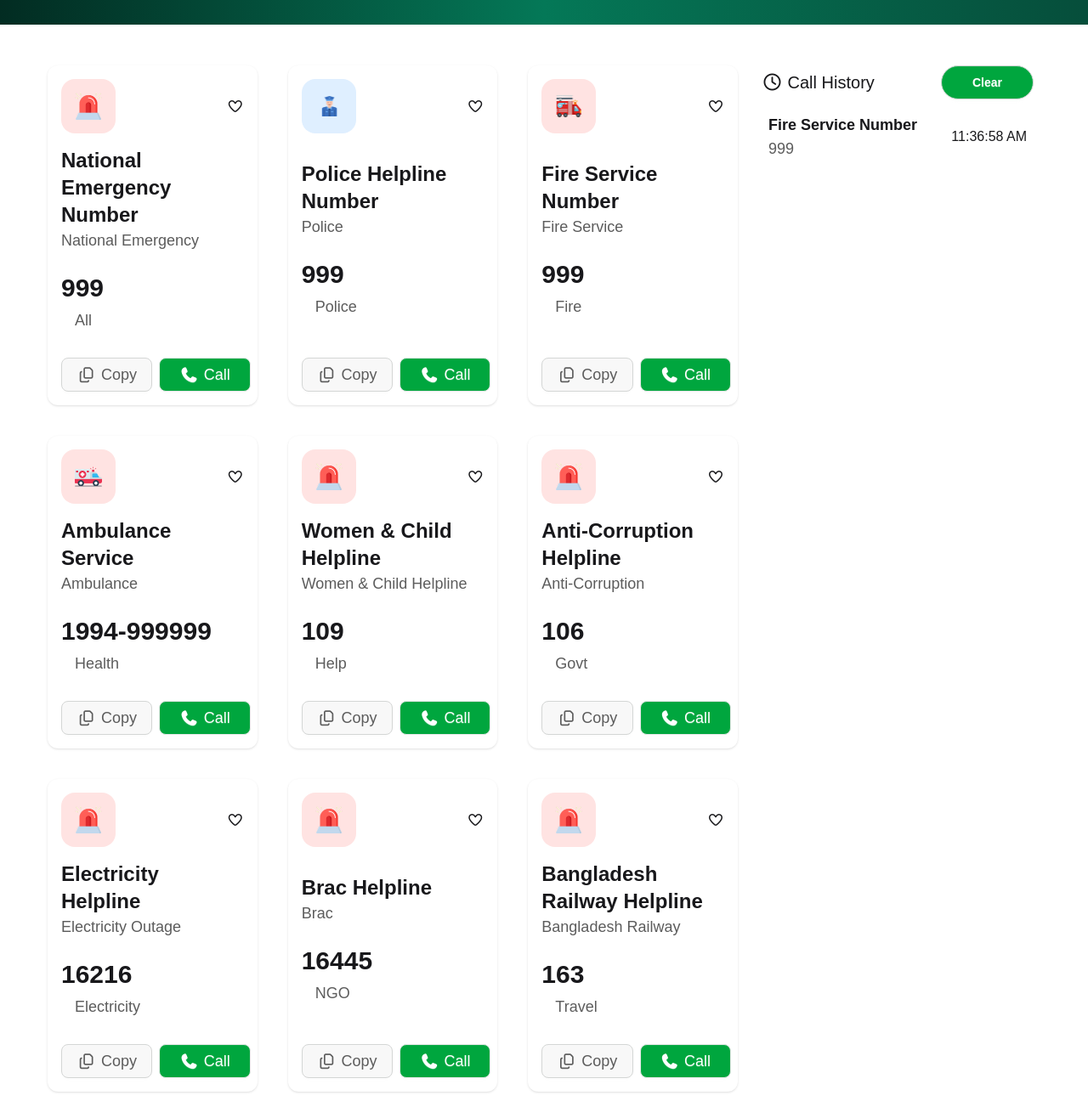
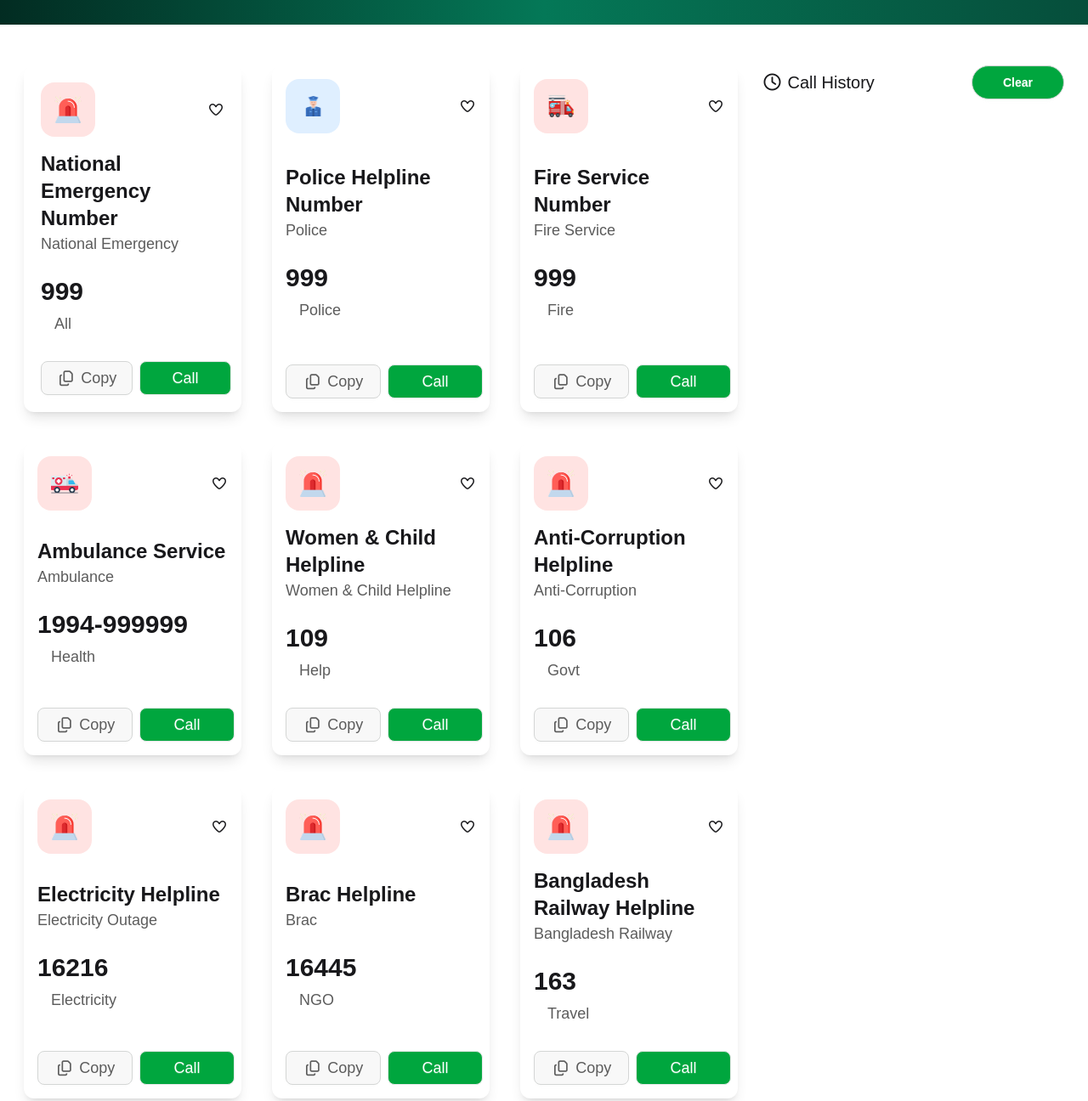
Before and after one commit to argolamrasul01/Hotline-project, a plain HTML site: page index.html in a window 1280 px wide. Shown: the part 315-1611 px from the top of the page at 85% size. Drawn offline with nearby package versions, Linux system fonts and the light colour scheme; a web font is replaced by a local one.

Commit message:
card section design and functionality completed

```diff
--- a/index.html
+++ b/index.html
@@ -3,7 +3,7 @@
   <head>
     <meta charset="UTF-8" />
     <meta name="viewport" content="width=device-width, initial-scale=1.0" />
-    <title>Govt. Emergency Hotline</title>
+    <title>Emergency Service Directory</title>
     <link rel="stylesheet" href="style.css" />
     <link
       rel="stylesheet"
@@ -30,11 +30,11 @@
       </div>
       <div class="flex items-center gap-5 nav-2">
         <p class="flex">
-          <span class="text-bold">0</span>
+          <span id="count" class="text-bold">0</span>
           <img src="assets/heart.png" alt="Favourite" class="w-6 h-6 ml-2" />
         </p>
         <p class="flex">
-          <span class="text-bold">100</span>
+          <span class="text-bold" id="coin">100</span>
           <img src="assets/coin.png" alt="coin" class="w-6 h-6 ml-2" />
         </p>
 
@@ -68,32 +68,33 @@
 
     <!-- card section start here -->
     <section class="grid grid-cols-[70%_30%]">
-      <section class="grid grid-cols-3 my-12 gap-9 ml-14 mr-7">
+      <section class="grid grid-cols-3 my-12 gap-9 ml-7 mr-7">
         <!-- Card - 1 -->
         <div
-          class="card-container bg-white shadow-sm rounded-xl flex flex-col justify-between h-full min-h-[300px] p-4"
+          class="card-container bg-white shadow-lg rounded-xl flex flex-col justify-between h-full min-h-[300px] p-5"
         >
-          <div class="flex items-center justify-between">
+          <div id="container" class="flex items-center justify-between">
             <div class="bg-[#ffe3e2] p-4 inline-block rounded-[16px]">
               <img src="assets/emergency.png" alt="emergency" class="w-8 h-8" />
             </div>
-            <i id="heart-icon" class="fa-regular fa-heart"></i>
+            <i class="cursor-pointer fa-regular fa-heart heart"></i>
           </div>
           <div>
-            <p class="mt-4 text-2xl text-bold">National Emergency Number</p>
+            <p class="mt-4 text-2xl text-bold name">
+              National Emergency Number
+            </p>
             <p class="text-lg text-[#5C5C5C]">National Emergency</p>
-            <p class="mt-6 text-3xl text-bold">999</p>
+            <p class="mt-6 text-3xl text-bold number">999</p>
             <p class="text-lg text-[#5C5C5C] mb-6 px-4 py-[6px]">All</p>
           </div>
           <div class="flex">
             <button
-              class="w-1/2 text-lg btn text-regular text-[#5C5C5C] border-solid border-[#d4d6d5] rounded-lg mr-2"
+              class="w-1/2 text-lg btn text-regular text-[#5C5C5C] border-solid border-[#d4d6d5] hover:bg-black hover:text-white rounded-lg mr-2"
             >
               <i class="fa-regular fa-copy"></i>Copy
             </button>
                   <button
-              class="w-1/2 text-lg btn text-regular text-white bg-[#00a63e] border-solid rounded-lg"
-            >
+              class="w-1/2 text-lg btn text-regular text-white bg-[#00a63e] border-solid rounded-lg hover:text-[#5C5C5C] hover:border-[#d4d6d5] hover:border-solid hover:bg-white call"
               <i class="fa-solid fa-phone"></i>Call
             </button>
           </div>
@@ -101,29 +102,28 @@
 
         <!-- Card - 2 -->
         <div
-          class="card-container bg-white shadow-sm rounded-xl flex flex-col justify-between h-full min-h-[300px] p-4"
+          class="card-container bg-white shadow-lg rounded-xl flex flex-col justify-between h-full min-h-[300px] p-4"
         >
           <div class="flex items-center justify-between">
             <div class="bg-[#DFEFFF] p-4 inline-block rounded-[16px]">
               <img src="assets/police.png" alt="emergency" class="w-8 h-8" />
             </div>
-            <i id="heart-icon" class="fa-regular fa-heart"></i>
+            <i class="cursor-pointer fa-regular fa-heart heart"></i>
           </div>
           <div>
-            <p class="mt-4 text-2xl text-bold">Police Helpline Number</p>
+            <p class="mt-4 text-2xl text-bold name">Police Helpline Number</p>
             <p class="text-lg text-[#5C5C5C]">Police</p>
-            <p class="mt-6 text-3xl text-bold">999</p>
+            <p class="mt-6 text-3xl text-bold number">999</p>
             <p class="text-lg text-[#5C5C5C] mb-6 px-4 py-[6px]">Police</p>
           </div>
           <div class="flex">
             <button
-              class="w-1/2 text-lg btn text-regular text-[#5C5C5C] border-solid border-[#d4d6d5] rounded-lg mr-2"
+              class="w-1/2 text-lg btn text-regular text-[#5C5C5C] border-solid border-[#d4d6d5] hover:bg-black hover:text-white rounded-lg mr-2"
             >
               <i class="fa-regular fa-copy"></i>Copy
             </button>
                   <button
-              class="w-1/2 text-lg btn text-regular text-white bg-[#00a63e] border-solid rounded-lg"
-            >
+              class="w-1/2 text-lg btn text-regular text-white bg-[#00a63e] border-solid rounded-lg hover:text-[#5C5C5C] hover:border-[#d4d6d5] hover:border-solid hover:bg-white call"
               <i class="fa-solid fa-phone"></i>Call
             </button>
           </div>
@@ -131,7 +131,7 @@
 
         <!-- Card - 3 -->
         <div
-          class="card-container bg-white shadow-sm rounded-xl flex flex-col justify-between h-full min-h-[300px] p-4"
+          class="card-container bg-white shadow-lg rounded-xl flex flex-col justify-between h-full min-h-[300px] p-4"
         >
           <div class="flex items-center justify-between">
             <div class="bg-[#ffe3e2] p-4 inline-block rounded-[16px]">
@@ -141,23 +141,22 @@
                 class="w-8 h-8"
               />
             </div>
-            <i id="heart-icon" class="fa-regular fa-heart"></i>
+            <i class="cursor-pointer fa-regular fa-heart heart"></i>
           </div>
           <div>
-            <p class="mt-4 text-2xl text-bold">Fire Service Number</p>
+            <p class="mt-4 text-2xl text-bold name">Fire Service Number</p>
             <p class="text-lg text-[#5C5C5C]">Fire Service</p>
-            <p class="mt-6 text-3xl text-bold">999</p>
+            <p class="mt-6 text-3xl text-bold number">999</p>
             <p class="text-lg text-[#5C5C5C] mb-6 px-4 py-[6px]">Fire</p>
           </div>
           <div class="flex">
             <button
-              class="w-1/2 text-lg btn text-regular text-[#5C5C5C] border-solid border-[#d4d6d5] rounded-lg mr-2"
+              class="w-1/2 text-lg btn text-regular text-[#5C5C5C] border-solid border-[#d4d6d5] hover:bg-black hover:text-white rounded-lg mr-2"
             >
               <i class="fa-regular fa-copy"></i>Copy
             </button>
                   <button
-              class="w-1/2 text-lg btn text-regular text-white bg-[#00a63e] border-solid rounded-lg"
-            >
+              class="w-1/2 text-lg btn text-regular text-white bg-[#00a63e] border-solid rounded-lg hover:text-[#5C5C5C] hover:border-[#d4d6d5] hover:border-solid hover:bg-white call"
               <i class="fa-solid fa-phone"></i>Call
             </button>
           </div>
@@ -165,29 +164,27 @@
 
         <!-- Card - 4 -->
         <div
-          class="card-container bg-white shadow-sm rounded-xl flex flex-col justify-between h-full min-h-[300px] p-4"
+          class="card-container bg-white shadow-lg rounded-xl flex flex-col justify-between h-full min-h-[300px] p-4"
         >
           <div class="flex items-center justify-between">
-            <div class="bg-[#ffe3e2] p-4 inline-block rounded-[16px]">
+            <div class="bg-[#FFE3E2] p-4 inline-block rounded-[16px]">
               <img src="assets/ambulance.png" alt="emergency" class="w-8 h-8" />
             </div>
-            <i id="heart-icon" class="fa-regular fa-heart"></i>
+            <i class="cursor-pointer fa-regular fa-heart heart"></i>
           </div>
           <div>
-            <p class="mt-4 text-2xl text-bold">Ambulance Service</p>
+            <p class="mt-4 text-2xl text-bold name">Ambulance Service</p>
             <p class="text-lg text-[#5C5C5C]">Ambulance</p>
-            <p class="mt-6 text-3xl text-bold">1994-999999</p>
+            <p class="mt-6 text-3xl text-bold number">1994-999999</p>
             <p class="text-lg text-[#5C5C5C] mb-6 px-4 py-[6px]">Health</p>
           </div>
           <div class="flex">
             <button
-              class="w-1/2 text-lg btn text-regular text-[#5C5C5C] border-solid border-[#d4d6d5] rounded-lg mr-2"
-            >
+              class="w-1/2 text-lg btn text-regular text-[#5C5C5C] border-solid border-[#d4d6d5] hover:bg-black hover:text-white rounded-lg mr-2">
               <i class="fa-regular fa-copy"></i>Copy
             </button>
             <button
-              class="w-1/2 text-lg btn text-regular text-white bg-[#00a63e] border-solid rounded-lg"
-            >
+              class="w-1/2 text-lg btn text-regular text-white bg-[#00a63e] border-solid rounded-lg hover:text-[#5C5C5C] hover:border-[#d4d6d5] hover:border-solid hover:bg-white call"
               <i class="fa-solid fa-phone"></i>Call
             </button>
           </div>
@@ -195,13 +192,13 @@
 
         <!-- Card - 5 -->
         <div
-          class="card-container bg-white shadow-sm rounded-xl flex flex-col justify-between h-full min-h-[300px] p-4"
+          class="card-container bg-white shadow-lg rounded-xl flex flex-col justify-between h-full min-h-[300px] p-4"
         >
           <div class="flex items-center justify-between">
             <div class="bg-[#ffe3e2] p-4 inline-block rounded-[16px]">
               <img src="assets/emergency.png" alt="emergency" class="w-8 h-8" />
             </div>
-            <i id="heart-icon" class="fa-regular fa-heart"></i>
+            <i class="cursor-pointer fa-regular fa-heart heart"></i>
           </div>
           <div>
             <p class="mt-4 text-2xl text-bold">Women & Child Helpline</p>
@@ -211,13 +208,12 @@
           </div>
           <div class="flex">
             <button
-              class="w-1/2 text-lg btn text-regular text-[#5C5C5C] border-solid border-[#d4d6d5] rounded-lg mr-2"
+              class="w-1/2 text-lg btn text-regular text-[#5C5C5C] border-solid border-[#d4d6d5] hover:bg-black hover:text-white rounded-lg mr-2"
             >
               <i class="fa-regular fa-copy"></i>Copy
             </button>
                   <button
-              class="w-1/2 text-lg btn text-regular text-white bg-[#00a63e] border-solid rounded-lg"
-            >
+              class="w-1/2 text-lg btn text-regular text-white bg-[#00a63e] border-solid rounded-lg hover:text-[#5C5C5C] hover:border-[#d4d6d5] hover:border-solid hover:bg-white call"
               <i class="fa-solid fa-phone"></i>Call
             </button>
           </div>
@@ -225,13 +221,13 @@
 
         <!-- Card - 6 -->
         <div
-          class="card-container bg-white shadow-sm rounded-xl flex flex-col justify-between h-full min-h-[300px] p-4"
+          class="card-container bg-white shadow-lg rounded-xl flex flex-col justify-between h-full min-h-[300px] p-4"
         >
           <div class="flex items-center justify-between">
             <div class="bg-[#ffe3e2] p-4 inline-block rounded-[16px]">
               <img src="assets/emergency.png" alt="emergency" class="w-8 h-8" />
             </div>
-            <i id="heart-icon" class="fa-regular fa-heart"></i>
+            <i class="cursor-pointer fa-regular fa-heart heart"></i>
           </div>
           <div>
             <p class="mt-4 text-2xl text-bold">Anti-Corruption Helpline</p>
@@ -241,13 +237,12 @@
           </div>
           <div class="flex">
             <button
-              class="w-1/2 text-lg btn text-regular text-[#5C5C5C] border-solid border-[#d4d6d5] rounded-lg mr-2"
+              class="w-1/2 text-lg btn text-regular text-[#5C5C5C] border-solid border-[#d4d6d5] hover:bg-black hover:text-white rounded-lg mr-2"
             >
               <i class="fa-regular fa-copy"></i>Copy
             </button>
                   <button
-              class="w-1/2 text-lg btn text-regular text-white bg-[#00a63e] border-solid rounded-lg"
-            >
+              class="w-1/2 text-lg btn text-regular text-white bg-[#00a63e] border-solid rounded-lg hover:text-[#5C5C5C] hover:border-[#d4d6d5] hover:border-solid hover:bg-white call"
               <i class="fa-solid fa-phone"></i>Call
             </button>
           </div>
@@ -255,13 +250,13 @@
 
         <!-- Card - 7 -->
         <div
-          class="card-container bg-white shadow-sm rounded-xl flex flex-col justify-between h-full min-h-[300px] p-4"
+          class="card-container bg-white shadow-lg rounded-xl flex flex-col justify-between h-full min-h-[300px] p-4"
         >
           <div class="flex items-center justify-between">
             <div class="bg-[#ffe3e2] p-4 inline-block rounded-[16px]">
               <img src="assets/emergency.png" alt="emergency" class="w-8 h-8" />
             </div>
-            <i id="heart-icon" class="fa-regular fa-heart"></i>
+            <i class="cursor-pointer fa-regular fa-heart heart"></i>
           </div>
           <div>
             <p class="mt-4 text-2xl text-bold">Electricity Helpline</p>
@@ -271,13 +266,12 @@
           </div>
           <div class="flex">
             <button
-              class="w-1/2 text-lg btn text-regular text-[#5C5C5C] border-solid border-[#d4d6d5] rounded-lg mr-2"
+              class="w-1/2 text-lg btn text-regular text-[#5C5C5C] border-solid border-[#d4d6d5] hover:bg-black hover:text-white rounded-lg mr-2"
             >
               <i class="fa-regular fa-copy"></i>Copy
             </button>
                   <button
-              class="w-1/2 text-lg btn text-regular text-white bg-[#00a63e] border-solid rounded-lg"
-            >
+              class="w-1/2 text-lg btn text-regular text-white bg-[#00a63e] border-solid rounded-lg hover:text-[#5C5C5C] hover:border-[#d4d6d5] hover:border-solid hover:bg-white call"
               <i class="fa-solid fa-phone"></i>Call
             </button>
           </div>
@@ -285,13 +279,13 @@
 
         <!-- Card - 8 -->
         <div
-          class="card-container bg-white shadow-sm rounded-xl flex flex-col justify-between h-full min-h-[300px] p-4"
+          class="card-container bg-white shadow-lg rounded-xl flex flex-col justify-between h-full min-h-[300px] p-4"
         >
           <div class="flex items-center justify-between">
             <div class="bg-[#ffe3e2] p-4 inline-block rounded-[16px]">
               <img src="assets/emergency.png" alt="emergency" class="w-8 h-8" />
             </div>
-            <i id="heart-icon" class="fa-regular fa-heart"></i>
+            <i class="cursor-pointer fa-regular fa-heart heart"></i>
           </div>
           <div>
             <p class="mt-4 text-2xl text-bold">Brac Helpline</p>
@@ -301,13 +295,12 @@
           </div>
           <div class="flex">
             <button
-              class="w-1/2 text-lg btn text-regular text-[#5C5C5C] border-solid border-[#d4d6d5] rounded-lg mr-2"
+              class="w-1/2 text-lg btn text-regular text-[#5C5C5C] border-solid border-[#d4d6d5] hover:bg-black hover:text-white rounded-lg mr-2"
             >
               <i class="fa-regular fa-copy"></i>Copy
             </button>
                   <button
-              class="w-1/2 text-lg btn text-regular text-white bg-[#00a63e] border-solid rounded-lg"
-            >
+              class="w-1/2 text-lg btn text-regular text-white bg-[#00a63e] border-solid rounded-lg hover:text-[#5C5C5C] hover:border-[#d4d6d5] hover:border-solid hover:bg-white call"
               <i class="fa-solid fa-phone"></i>Call
             </button>
           </div>
@@ -315,13 +308,13 @@
 
         <!-- Card - 9 -->
         <div
-          class="card-container bg-white shadow-sm rounded-xl flex flex-col justify-between h-full min-h-[300px] p-4"
+          class="card-container bg-white shadow-lg rounded-xl flex flex-col justify-between h-full min-h-[300px] p-4"
         >
           <div class="flex items-center justify-between">
             <div class="bg-[#ffe3e2] p-4 inline-block rounded-[16px]">
               <img src="assets/emergency.png" alt="emergency" class="w-8 h-8" />
             </div>
-            <i id="heart-icon" class="fa-regular fa-heart"></i>
+            <i class="cursor-pointer fa-regular fa-heart heart"></i>
           </div>
           <div>
             <p class="mt-4 text-2xl text-bold">Bangladesh Railway Helpline</p>
@@ -331,13 +324,12 @@
           </div>
           <div class="flex">
             <button
-              class="w-1/2 text-lg btn text-regular text-[#5C5C5C] border-solid border-[#d4d6d5] rounded-lg mr-2"
+              class="w-1/2 text-lg btn text-regular text-[#5C5C5C] border-solid border-[#d4d6d5] hover:bg-black hover:text-white rounded-lg mr-2"
             >
               <i class="fa-regular fa-copy"></i>Copy
             </button>
                   <button
-              class="w-1/2 text-lg btn text-regular text-white bg-[#00a63e] border-solid rounded-lg"
-            >
+              class="w-1/2 text-lg btn text-regular text-white bg-[#00a63e] border-solid rounded-lg hover:text-[#5C5C5C] hover:border-[#d4d6d5] hover:border-solid hover:bg-white call"
               <i class="fa-solid fa-phone"></i>Call
             </button>
           </div>
@@ -345,24 +337,19 @@
       </section>
 
       <!-- Call History Section -->
-      <div class="mr-16 call-history">
+      <div class="mr-7 call-history">
         <div class="flex items-center justify-between my-12 mb-4">
           <p class="text-xl text-medium">
             <i class="fa-regular fa-clock"></i> Call History
           </p>
-          <button
-            class="text-4 btn text-semibold text-white bg-[#00a63e] border-solid border-[#d4d6d5] rounded-[50px] px-9 py-3"
+          <button id="clear-btn"
+            class="text-4 btn text-semibold text-white bg-[#00a63e] border-[#d4d6d5] rounded-[50px] px-9 py-3"
           >
             Clear
           </button>
         </div>
-        <div class="flex items-center justify-between m-2 history">
-          <div>
-            <p class="text-lg text-semibold">Fire Service Number</p>
-            <p class="text-lg text-[#5C5C5C]">999</p>
-          </div>
-          <div>
-            <p>11:36:58 AM</p>
+        <div class="history">
+          <div class="flex items-center justify-between m-2">
         </div>
         </div>
       </div>
```
Also changed, not shown: script.js (+51 -0 lines). Lines whose indentation alone changed are shown as unchanged.
